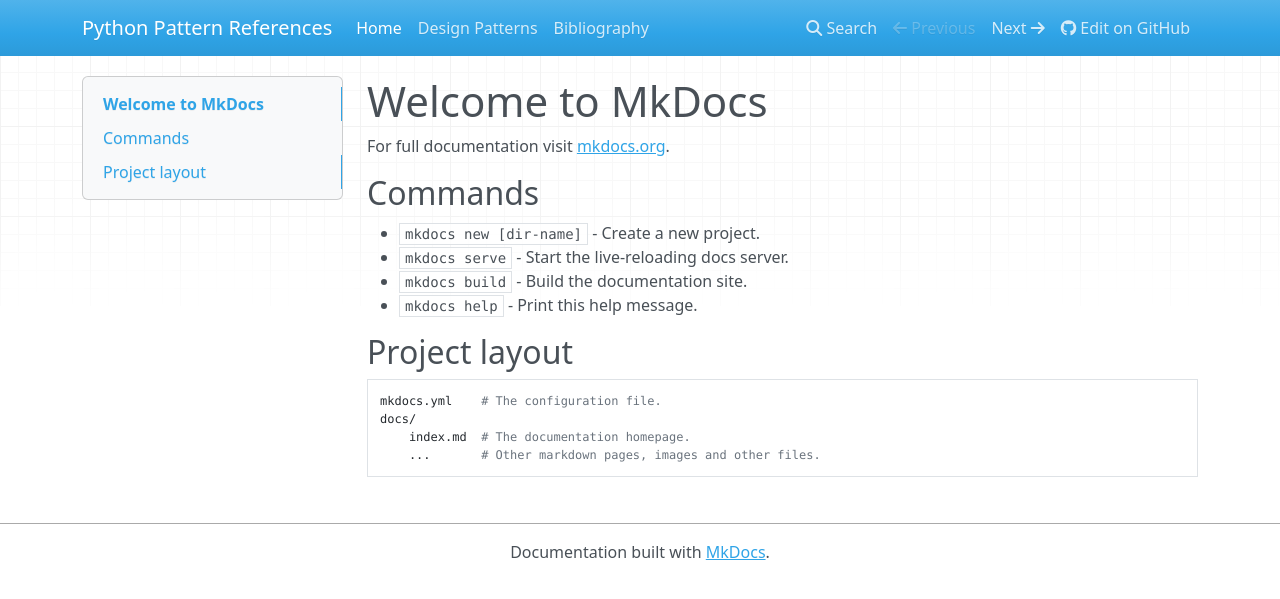
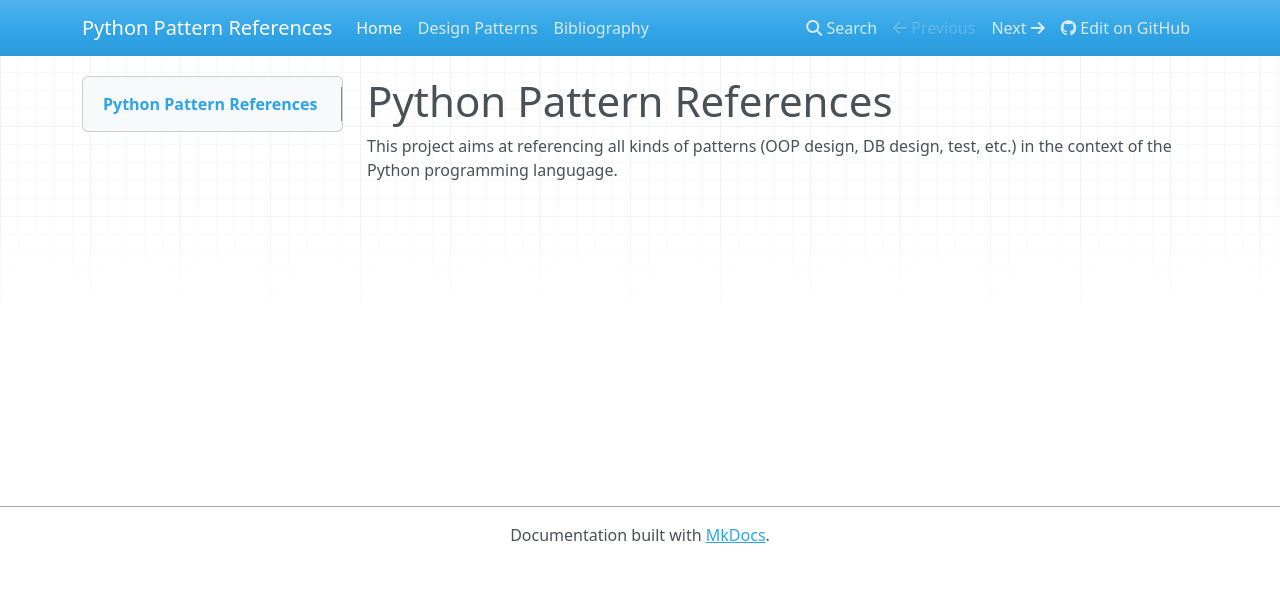
Before and after one commit to fkromer/python-pattern-references, an MkDocs documentation site: the page built from docs/index.md, in a window 1280 px wide. Shown: the top 599 px of the page. Built offline with MkDocs 1.6.1, drawn with Linux system fonts in a browser that asks for light colours; nearby versions of some CDN libraries; old or Windows-style settings are respelled for this version of MkDocs.

Commit message:
change: index page content

```diff
--- a/docs/index.md
+++ b/docs/index.md
@@ -1,17 +1,4 @@
-# Welcome to MkDocs
+# Python Pattern References
 
-For full documentation visit [mkdocs.org](http://mkdocs.org).
-
-## Commands
-
-* `mkdocs new [dir-name]` - Create a new project.
-* `mkdocs serve` - Start the live-reloading docs server.
-* `mkdocs build` - Build the documentation site.
-* `mkdocs help` - Print this help message.
-
-## Project layout
-
-    mkdocs.yml    # The configuration file.
-    docs/
-        index.md  # The documentation homepage.
-        ...       # Other markdown pages, images and other files.
+This project aims at referencing all kinds of patterns (OOP design, DB design,
+test, etc.) in the context of the Python programming langugage.
```
